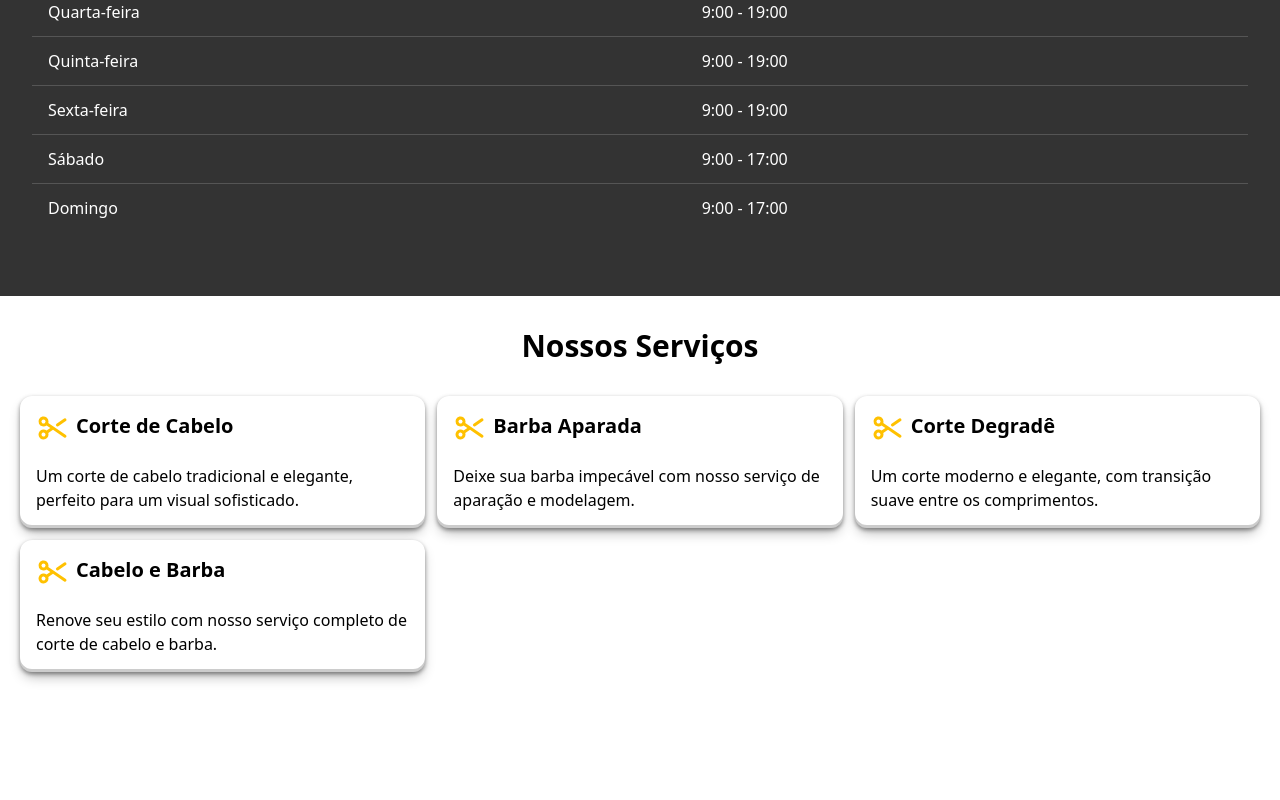
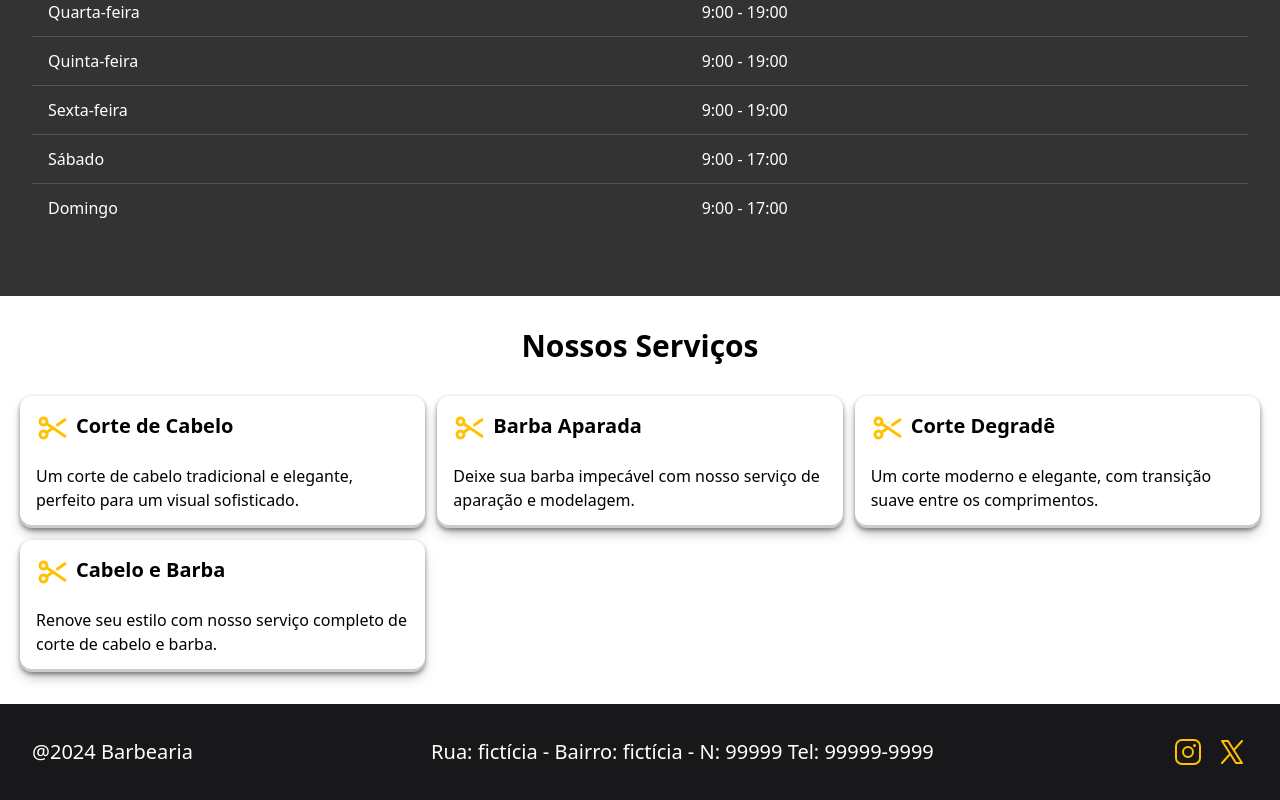
Before and after one commit to williandeitosi/landing-page-barbearia, a React (Vite) app: page / in a window 1280 px wide. Shown: the part 1630-2430 px from the top of the page. Before the commit the page ends 2334 px from the top, so only its background shows below. Built offline with nearby package versions, Linux system fonts and the light colour scheme.

Commit message:
feat: footer

```diff
--- a/src/App.tsx
+++ b/src/App.tsx
@@ -1,6 +1,7 @@
 import salon from './assets/baberSalon.jpg';
 import skull from './assets/skullBg.png';
 import { About } from './components/About/About';
+import { Footer } from './components/Footer/Footer';
 import { Header } from './components/Heeader/Header';
 import { Hours } from './components/Hours/Hours';
 import { ImgSalon } from './components/ImgSalon/ImgSalon';
@@ -14,6 +15,7 @@ function App() {
       <About />
       <Hours />
       <Services />
+      <Footer />
     </div>
   );
 }
--- /dev/null
+++ b/src/components/Footer/Footer.tsx
@@ -0,0 +1,20 @@
+import { InstagramLogo, XLogo } from '@phosphor-icons/react';
+
+export function Footer() {
+  return (
+    <footer className='bg-zinc-900 flex justify-between items-center p-8'>
+      <p className='text-white text-xl'>@2024 Barbearia</p>
+      <p className='text-white text-xl'>
+        Rua: fictícia - Bairro: fictícia - N: 99999 Tel: 99999-9999
+      </p>
+      <div className='flex gap-3'>
+        <a href='#'>
+          <InstagramLogo size={32} color='#ffc100' />
+        </a>
+        <a href='#'>
+          <XLogo size={32} color='#ffc100' />
+        </a>
+      </div>
+    </footer>
+  );
+}
```
